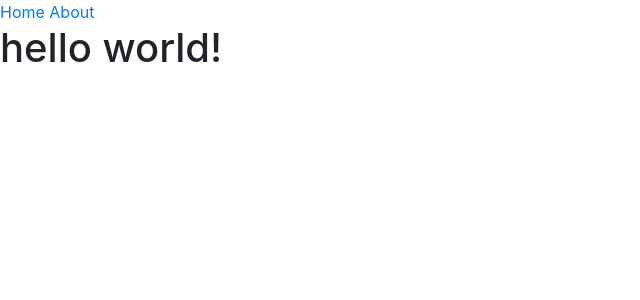
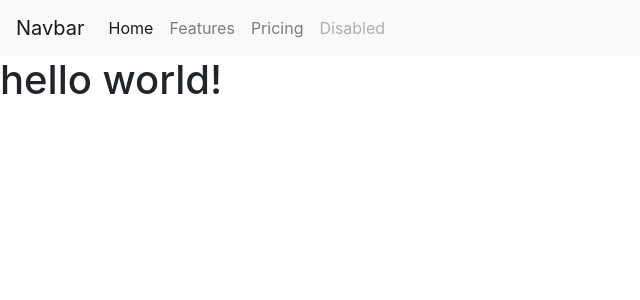
Before and after one commit to JRGreenfield/JRGreenfield.github.io, a Jekyll site: the page built from index.html, in a window 1280 px wide. Shown: the top 300 px of the page, without its empty margins (0-640 px from the left). Built offline with Jekyll 4.4.1, drawn with Linux system fonts in a browser that asks for light colours; nearby versions of some CDN libraries.

Commit message:
Update navigation.html

```diff
--- a/_includes/navigation.html
+++ b/_includes/navigation.html
@@ -1,4 +1,22 @@
-<nav>
-  <a href="/">Home</a>
-  <a href="/about.html">About</a>
+<nav class="navbar navbar-expand-lg navbar-light bg-light">
+  <a class="navbar-brand" href="#">Navbar</a>
+  <button class="navbar-toggler" type="button" data-toggle="collapse" data-target="#navbarNav" aria-controls="navbarNav" aria-expanded="false" aria-label="Toggle navigation">
+    <span class="navbar-toggler-icon"></span>
+  </button>
+  <div class="collapse navbar-collapse" id="navbarNav">
+    <ul class="navbar-nav">
+      <li class="nav-item active">
+        <a class="nav-link" href="#">Home <span class="sr-only">(current)</span></a>
+      </li>
+      <li class="nav-item">
+        <a class="nav-link" href="#">Features</a>
+      </li>
+      <li class="nav-item">
+        <a class="nav-link" href="#">Pricing</a>
+      </li>
+      <li class="nav-item">
+        <a class="nav-link disabled" href="#">Disabled</a>
+      </li>
+    </ul>
+  </div>
 </nav>
```
